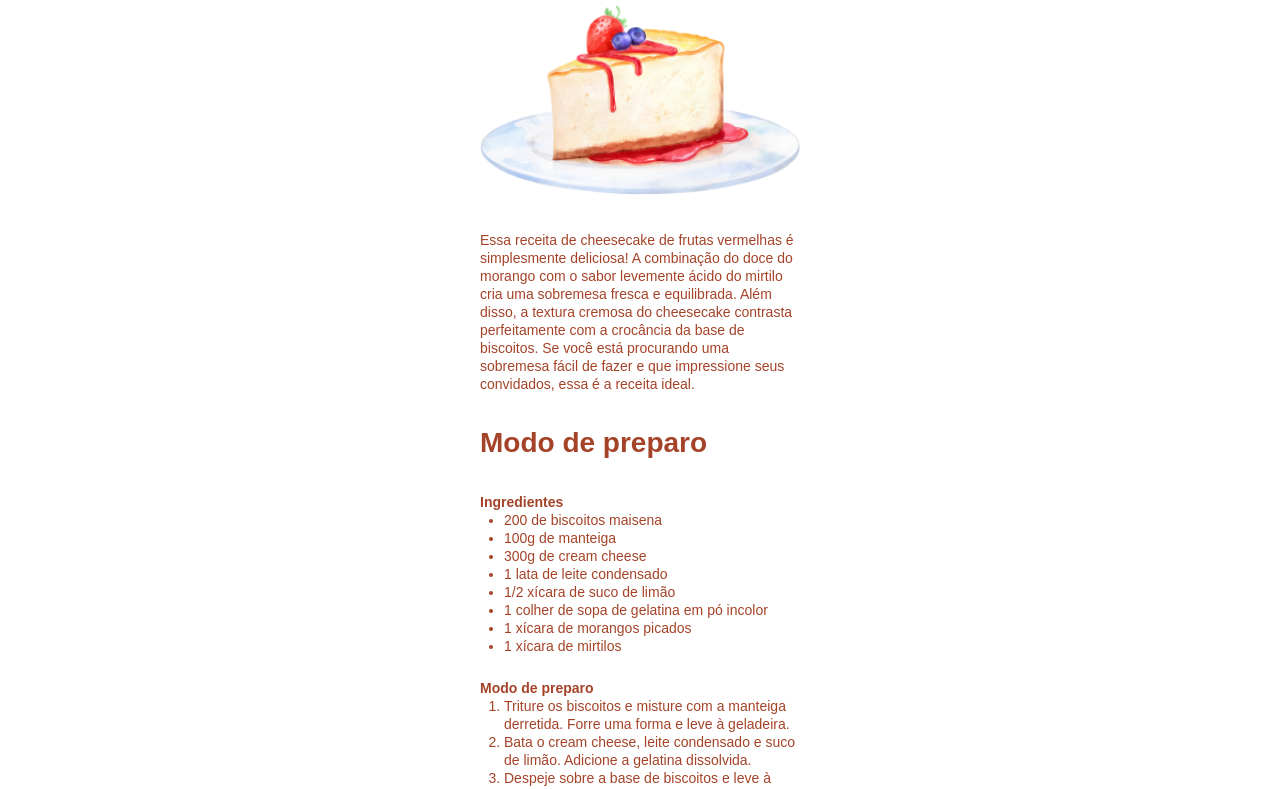
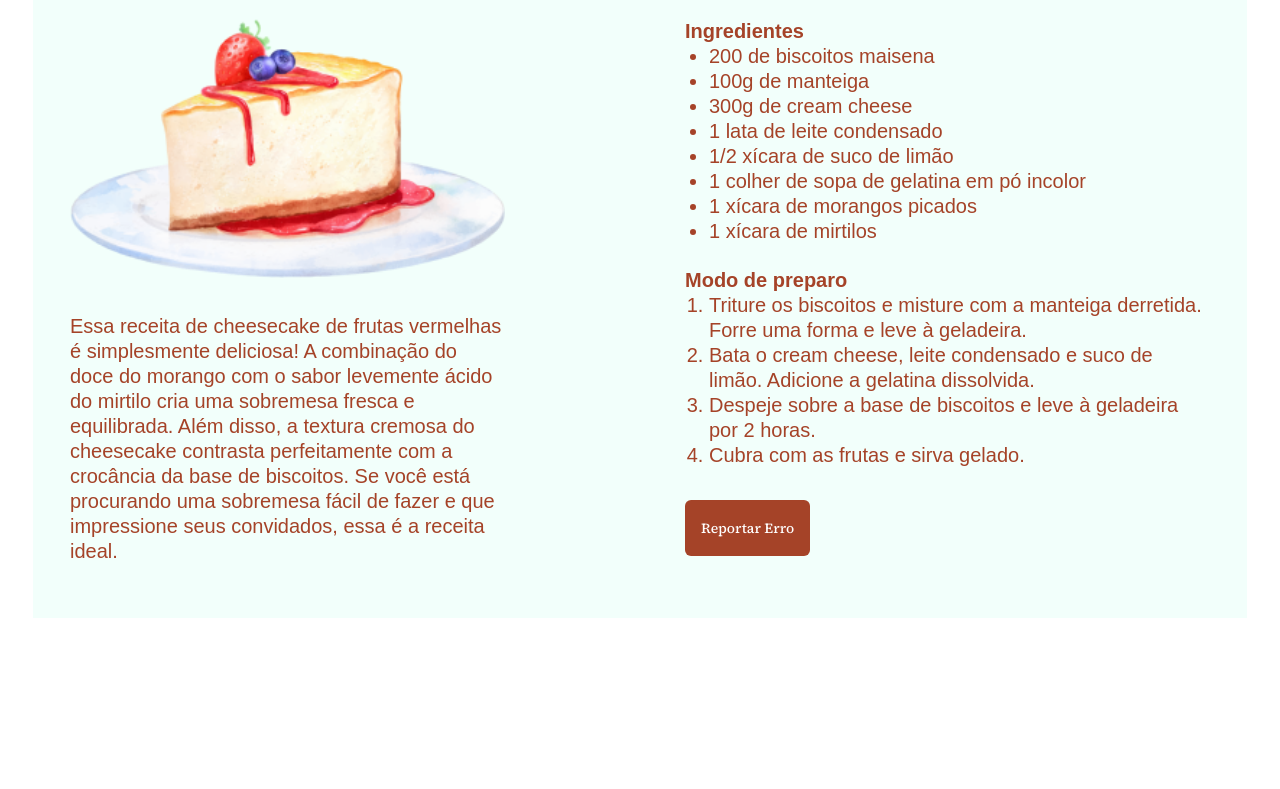
Before and after one commit to danimarinho/cheescake-responsividade, a plain HTML site: page index.html in a window 1280 px wide. Shown: the part 117-906 px from the top of the page. After the commit the page ends 800 px from the top, so only its background shows below. Drawn offline with Linux system fonts and the light colour scheme; a web font is replaced by a local one.

Commit message:
configurando layout para desktop

```diff
--- a/style.css
+++ b/style.css
@@ -75,3 +75,45 @@ button {
 
     margin-top: 3.2rem;
 }
+
+
+@media (min-width: 1020px) {
+    main {
+        background-color: rgba(127, 255, 212, 0.099);
+        flex-direction: row;
+        gap: 180px;
+
+        max-width: fit-content; /*encaixe no tamanho do conteudo*/
+    }
+
+    /* main > div {
+        flex: 1;
+        max-width: 50rem;
+    } */
+
+    .revenue {
+        max-width: 43.5rem;
+    }
+
+    .ingredients {
+        max-width: 52.5rem;
+    }
+
+    h1, h2 {
+        font-size: 4rem;
+        line-height: 5rem;
+    }
+
+    p, li, strong {
+        font-size: 2rem;
+        line-height: 2.5rem;
+
+    }
+    button {
+        font-size: 1.4rem;
+        line-height: 2.4rem;
+
+        padding: 1.6rem;
+
+    }
+}
```
